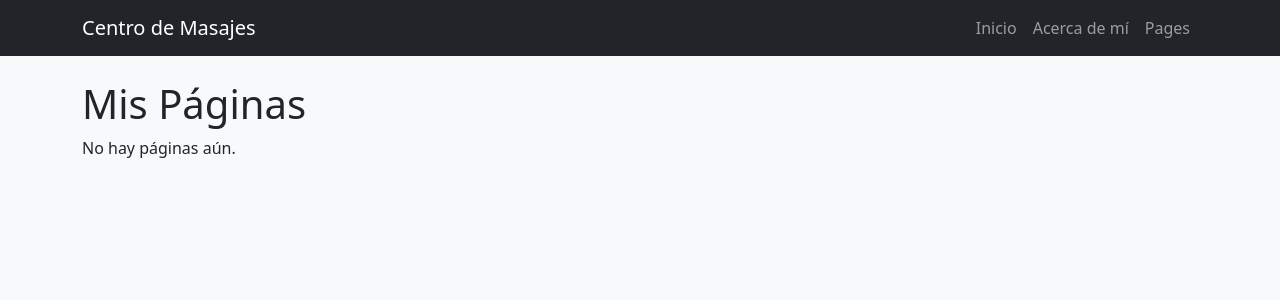
After one commit to natachacerpa18-byte/TuPrimeraPagina-Cerpa, a Django app: page /pages/ in a window 1280 px wide. The commit adds this page. Shown: the top 300 px of the page. Run offline with Django 5.2, Linux system fonts and the light colour scheme; data that the repository does not hold is empty; some libraries are stand-ins or nearby versions.

Commit message:
Intentando crear páginas

```diff
--- /dev/null
+++ b/pages/templates/pages/base_pages.html
@@ -0,0 +1,27 @@
+<!DOCTYPE html>
+<html lang="es">
+<head>
+  <meta charset="UTF-8">
+  <title>{% block titulo %}Pages{% endblock %}</title>
+  <link href="https://cdn.jsdelivr.net/npm/bootstrap@5.3.2/dist/css/bootstrap.min.css" rel="stylesheet">
+</head>
+<body class="bg-light">
+
+<nav class="navbar navbar-expand-lg navbar-dark bg-dark">
+  <div class="container">
+    <a class="navbar-brand" href="{% url 'inicio' %}">Centro de Masajes</a>
+
+    <ul class="navbar-nav ms-auto">
+      <li class="nav-item"><a class="nav-link" href="{% url 'inicio' %}">Inicio</a></li>
+      <li class="nav-item"><a class="nav-link" href="{% url 'about' %}">Acerca de mí</a></li>
+      <li class="nav-item"><a class="nav-link" href="{% url 'page_list' %}">Pages</a></li>
+    </ul>
+  </div>
+</nav>
+
+<main class="container my-4">
+  {% block contenido %}{% endblock %}
+</main>
+
+</body>
+</html>
--- a/pages/templates/pages/inicio.html
+++ b/pages/templates/pages/inicio.html
@@ -0,0 +1,6 @@
+{% extends "pages/base.html" %}
+
+{% block contenido %}
+<h1>Centro de Masajes</h1>
+<p>Página principal</p>
+{% endblock %}
--- a/pages/templates/pages/page_list.html
+++ b/pages/templates/pages/page_list.html
@@ -1,33 +1,23 @@
-{% extends 'base.html' %}
+{% extends 'pages/base_pages.html' %}
+
+{% block titulo %}Mis Pages{% endblock %}
 
 {% block contenido %}
 <h1>Mis Páginas</h1>
-
-{% if user.is_authenticated %}
-  <a class="btn btn-success mb-3" href="{% url 'page_create' %}">
-    Crear nueva Page
-  </a>
-{% endif %}
 
 {% if pages %}
   <div class="row">
     {% for page in pages %}
       <div class="col-md-4 mb-3">
         <div class="card h-100">
-
           {% if page.imagen %}
             <img src="{{ page.imagen.url }}" class="card-img-top" alt="{{ page.titulo }}">
           {% endif %}
-
           <div class="card-body">
             <h5 class="card-title">{{ page.titulo }}</h5>
             <p class="card-text">{{ page.subtitulo|truncatewords:20 }}</p>
-
-            <a href="{% url 'page_detail' page.pk %}" class="btn btn-primary">
-              Leer más
-            </a>
+            <a href="{% url 'page_detail' page.pk %}" class="btn btn-primary">Leer más</a>
           </div>
-
         </div>
       </div>
     {% endfor %}
@@ -35,5 +25,4 @@
 {% else %}
   <p>No hay páginas aún.</p>
 {% endif %}
-
 {% endblock %}
--- a/proyecto_masajista/urls.py
+++ b/proyecto_masajista/urls.py
@@ -16,10 +16,16 @@ Including another URLconf
 """
 from django.contrib import admin
 from django.urls import path, include
+from django.conf import settings
+from django.conf.urls.static import static
 
 # URLs principales del proyecto
 urlpatterns = [
     path('admin/', admin.site.urls),
     path('', include('web.urls')),
     path('pages/', include('pages.urls')),
+    path('ckeditor/', include('ckeditor_uploader.urls')),
 ]
+
+if settings.DEBUG:
+    urlpatterns += static(settings.MEDIA_URL, document_root=settings.MEDIA_ROOT)
```
Also changed, not shown: pages/templates/pages/page_detail.html (+6 -10 lines), pages/templates/pages/pages_form.html (+12 -0 lines).
